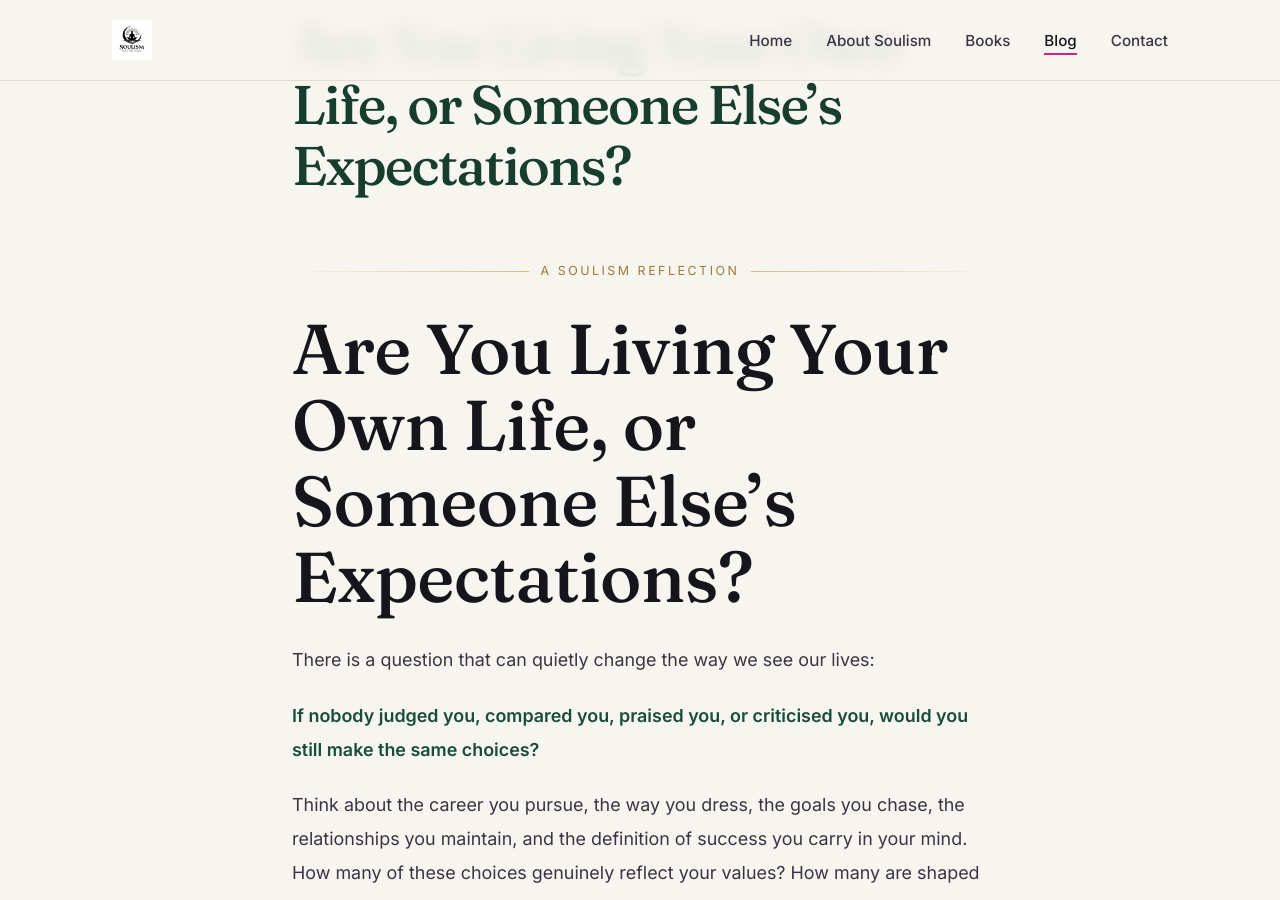
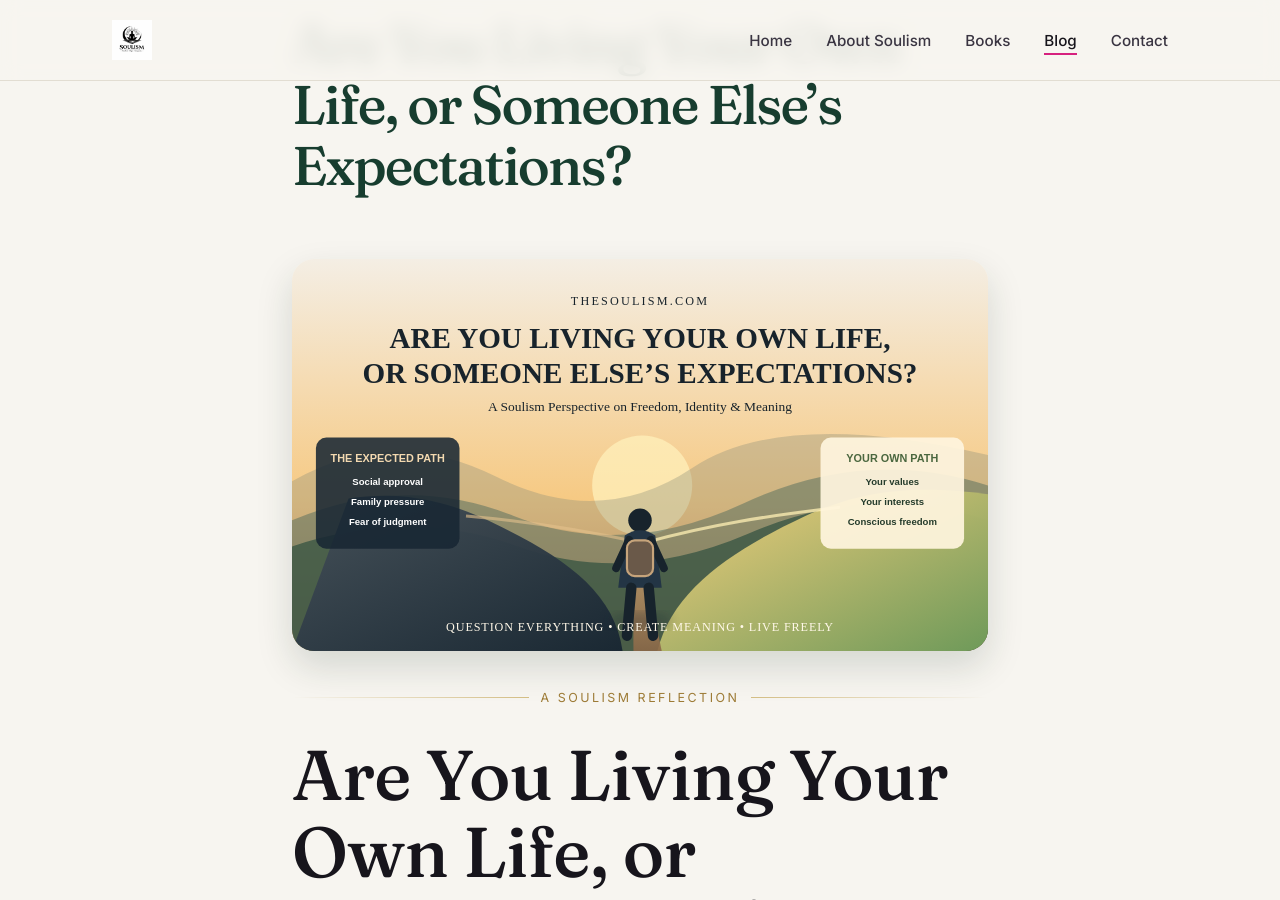
Before and after one commit to Soulismbooks/thesoulism-website, a Jekyll site: the page built from soulism-website/_posts/2026-11-02-are-you-living-your-own-life-or-someone-elses-expectations.md, in a window 1280 px wide and 900 px high, scrolled down 338 px. Built offline with Jekyll 4.4.1, drawn with Linux system fonts in a browser that asks for light colours.

Commit message:
Attach featured image to living your own life blog post

```diff
--- a/soulism-website/_posts/2026-11-02-are-you-living-your-own-life-or-someone-elses-expectations.md
+++ b/soulism-website/_posts/2026-11-02-are-you-living-your-own-life-or-someone-elses-expectations.md
@@ -3,6 +3,7 @@ title: "Are You Living Your Own Life, or Someone Else’s Expectations?"
 date: 2026-11-02T09:00:00
 tag: Purpose
 excerpt: "Are your choices guided by your own values or by the need to meet other people’s expectations? Explore how approval, inherited beliefs, and social pressure shape identity—and how Soulism encourages conscious, responsible freedom."
+image: /images/blog/are-you-living-your-own-life-feature.svg?v=20261102-1
 ---
 
 <div class="post-ornament">A Soulism Reflection</div>
```
